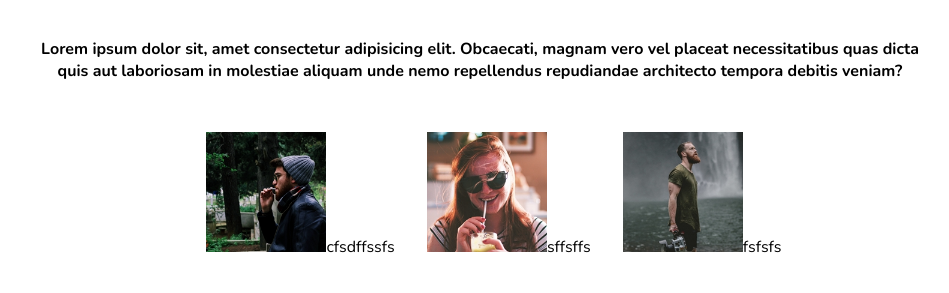
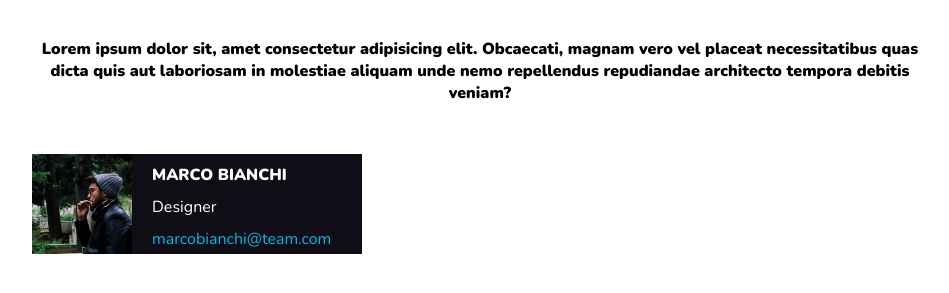
Before and after one commit to AleDelCampo/html-css-float-cards, a plain HTML site: page index.html in a window 1280 px wide. Shown: the part 105-398 px from the top of the page, without its empty margins (160-1109 px from the left). Drawn offline with nearby package versions, Linux system fonts and the light colour scheme.

Commit message:
primo rettangolo

```diff
--- a/index.html
+++ b/index.html
@@ -26,10 +26,19 @@
         <p><strong>Lorem ipsum dolor sit, amet consectetur adipisicing elit. Obcaecati, magnam vero vel placeat necessitatibus quas dicta quis aut laboriosam in molestiae aliquam unde nemo repellendus repudiandae architecto tempora debitis veniam?</strong></p>
 
         <section class="row clearfix">
-            <img src="img/male1.png" alt="Marco Bianchi">cfsdffssfs
-            <img src="img/female1.png" alt="">sffsffs
-            <img src="img/male2.png" alt="">fsfsfs
+           <img src="img/male1.png" alt="Mario Bianchi" style="">
+           <ul>
+                <li><strong>MARCO BIANCHI</strong></li>
+                <li>Designer</li>
+                <li><a href="email">marcobianchi@team.com</a></li>
+           </ul>
         </section>
+
+
+
+
+
+
     </main>
 
 
--- a/style.css
+++ b/style.css
@@ -26,11 +26,33 @@ p{
     text-align: center;
 }
 
-img {
-    height: 120px;
-    padding-left: 28px;
+
+.row img {
+
+    float:left;
+    width: 100px;
+    height: 100px;
 }
 
-.row{
+.row {
+    width:330px;
+    height:100px;
+    background:#0f0e17;
+}
 
+ul li{
+    color: white;
+    list-style-type: none;
+    float: left;
+    padding-left: 20px;
+    padding-top: 10px;
 }
+
+strong{
+    font-weight: 900;
+}
+
+a{
+    text-decoration: none;
+    color: #00d5ffdb;
+}
```
